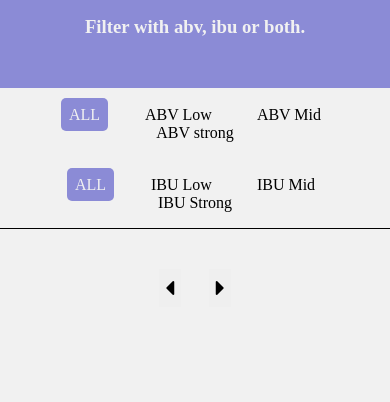
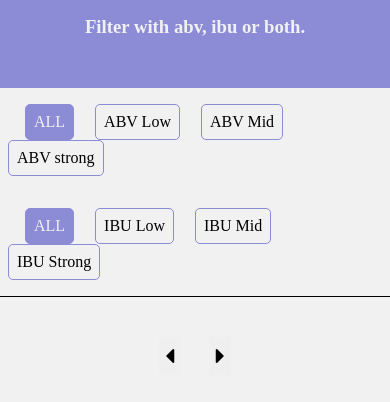
Before and after one commit to shubhinav/Beer-app, a plain HTML site: page index.html in a window 390 px wide. Shown: the part 72-474 px from the top of the page. Drawn offline with Linux system fonts and the light colour scheme; no server answers.

Commit message:
changes for responsiveness

```diff
--- a/style.css
+++ b/style.css
@@ -16,12 +16,16 @@ body{
 
 input[type="radio"]{
     opacity: 0;
+    margin: 0;
 }
 
 label{
     padding: 0.5em;
     border-radius: 5px;
     transition: 0.2s color;
+    margin: 0;
+    display: inline-block;
+    border: 1px solid rgb(139, 139, 214);
 }
 
 label:hover, label:focus{
@@ -135,7 +139,7 @@ input[type="radio"]:checked+label{
 @media(max-width: 1050px){
     .filters{
         flex-flow: column wrap;
-        text-align: center;
+        align-items: center;
     }
 }
 
@@ -147,4 +151,8 @@ input[type="radio"]:checked+label{
         width: 90%;
         margin: 1.5em auto;
     }
+    .abvFilter, .ibuFilter{
+        padding: 1em 0.5em;
+
+    }
 }
```
Also changed, not shown: index.html (+2 -0 lines).
